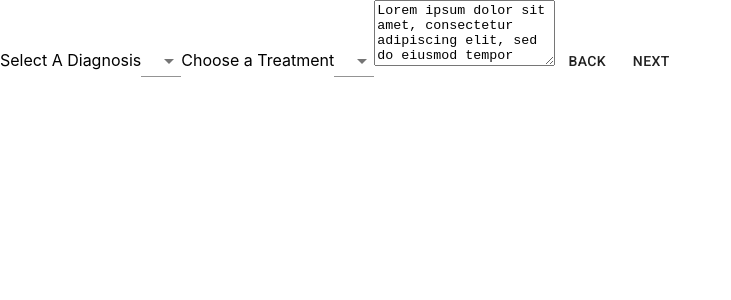
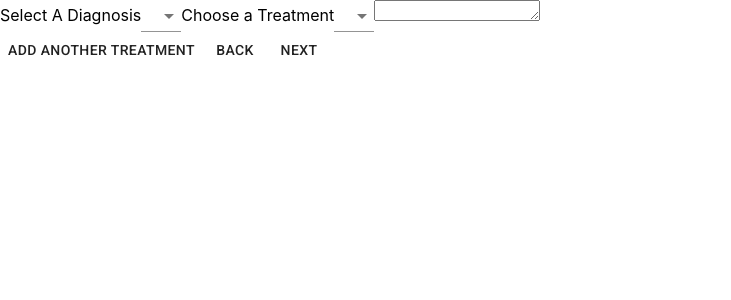
Before and after one commit to rginsberg549/rfa_v1, a React (Create React App) app in the folder client/: page /request-treatments in a window 1280 px wide. Shown: the top 300 px of the page, without its empty margins (0-731 px from the left). Built offline with nearby package versions, Linux system fonts and the light colour scheme.

Commit message:
functional add another treatment - working on extending global context with selected treatments

```diff
--- a/client/src/components/RequestTeatments.js
+++ b/client/src/components/RequestTeatments.js
@@ -1,9 +1,10 @@
 import React, { useContext, useState } from "react";
-import { MenuItem, Label, Select, Button, Input, TextareaAutosize } from '@material-ui/core';
+import { Button, MenuItem } from '@material-ui/core';
 import FormObject from "../utils/FormContext";
 import { useHistory } from 'react-router-dom';
 import getDiagnosis from "../utils/getDiagnosis";
 import getTreatments from "../utils/getTreatments";
+import TreatmentRow from "../components/TreatmentRow";
 
 
 function RequestTreatments() {
@@ -11,31 +12,15 @@ function RequestTreatments() {
   let history = useHistory();
 
   const [treatmentsState, setTreatments] = useState([]);
-  const [selectedDiagnosisState, setSelectedDiagnosis] = useState("");
-  const [selectedTreatmentsState, setSelectedTreatment] = useState("");
-  const [treatmentNotesState, setTreatmentNotes] = useState("");
+  const [treatmentRowState, setTreatmentRow] = useState({components: [<TreatmentRow></TreatmentRow>]})
 
-  const { updateContextField, updateTreatmentPlan } = useContext(FormObject);
+  const { updateTreatmentPlan } = useContext(FormObject);
 
-  const handleDiagnosisChange = (event)=> {
-      event.preventDefault();
-      setSelectedDiagnosis(event.target.value);
-      const treatments = getTreatments(event.target.value);
-      setTreatments(treatments);
-  }
-
-  const handleTreatmentChange = (event)=> {
-    event.preventDefault();
-    setSelectedTreatment(event.target.value);
-  }
-
-  const handleNotesChange = (event)=> {
-    event.preventDefault();
-    setTreatmentNotes(event.target.value);
-  }
 
   const handleNextClick = (event)=> {
     event.preventDefault();
+    updateTreatmentPlan(...treatmentsState, treatmentsState)
+    console.log(FormObject);
     history.push("/")
   }
 
@@ -46,31 +31,24 @@ function RequestTreatments() {
 
   const diagnosis = getDiagnosis();
 
-  return (
-    <form>
-        <label>Select A Diagnosis</label>
-        <Select labelId="" id="" value={selectedDiagnosisState} onChange={handleDiagnosisChange} >
-          {diagnosis.map(item=>
-            <MenuItem value={item}>{item}</MenuItem>)}
-        </Select>
-
-        <label>Choose a Treatment</label>
-        <Select labelId="" id="" value={selectedTreatmentsState} onChange={handleTreatmentChange} >
-          {treatmentsState.map(item=>
-            <MenuItem value={item}>{item}</MenuItem>)}
-        </Select>
-
-        <TextareaAutosize
-        rowsMax={4}
-        aria-label="maximum height"
-        placeholder="Maximum 4 rows"
-        defaultValue="Lorem ipsum dolor sit amet, consectetur adipiscing elit, sed do eiusmod tempor incididuntut labore et dolore magna aliqua."
-    />
+  const renderTreatmentRow = () => {
+    console.log("I was clicked");
+    const newComponents = [...treatmentRowState.components, <TreatmentRow/>];
+    setTreatmentRow({
+      components: newComponents
+    });
+  }
 
 
-        <Button onClick={handleBackClick} type="submit" value="back">Back</Button>
-        <Button onClick={handleNextClick} type="submit" value="next">Next</Button>
-    </form>
+
+  return (
+    <div>
+      {treatmentRowState.components.map(item=>
+            <TreatmentRow></TreatmentRow>)}
+      <Button onClick={renderTreatmentRow.bind(this)}>Add Another Treatment</Button>
+      <Button onClick={handleBackClick} type="submit" value="back">Back</Button>
+      <Button onClick={handleNextClick} type="submit" value="next">Next</Button>
+    </div>
   )}
 
 export default RequestTreatments;
--- /dev/null
+++ b/client/src/components/TreatmentRow.js
@@ -0,0 +1,55 @@
+import { MenuItem,  Select, TextareaAutosize } from '@material-ui/core';
+import React, { useContext, useState } from "react";
+import FormObject from "../utils/FormContext";
+import getDiagnosis from "../utils/getDiagnosis";
+import getTreatments from "../utils/getTreatments";
+
+function TreatmentRow() {
+
+
+  const [treatmentsState, setTreatments] = useState([]);
+  const [selectedDiagnosisState, setSelectedDiagnosis] = useState("");
+  const [selectedTreatmentsState, setSelectedTreatment] = useState("");
+  const [treatmentNotesState, setTreatmentNotes] = useState("");
+
+  const { updateContextField, updateTreatmentPlan } = useContext(FormObject);
+
+  const handleDiagnosisChange = (event)=> {
+      event.preventDefault();
+      setSelectedDiagnosis(event.target.value);
+      const treatments = getTreatments(event.target.value);
+      setTreatments(treatments);
+  }
+
+  const handleTreatmentChange = (event)=> {
+    event.preventDefault();
+    setSelectedTreatment(event.target.value);
+  }
+
+  const handleNotesChange = (event)=> {
+    event.preventDefault();
+    setTreatmentNotes(event.target.value);
+  }
+
+  const diagnosis = getDiagnosis();
+
+  return (
+    <form>
+        <label>Select A Diagnosis</label>
+        <Select labelId="" id="" value={selectedDiagnosisState} onChange={handleDiagnosisChange} >
+          {diagnosis.map((item, i) =>
+            <MenuItem key={i} value={item}>{item}</MenuItem>)}
+        </Select>
+
+        <label>Choose a Treatment</label>
+        <Select labelId="" id="" value={selectedTreatmentsState} onChange={handleTreatmentChange} >
+          {treatmentsState.map(item=>
+            <MenuItem value={item}>{item}</MenuItem>)}
+        </Select>
+
+        <TextareaAutosize onChange={handleNotesChange}/>
+    </form>
+  );
+}
+
+export default TreatmentRow;
```
